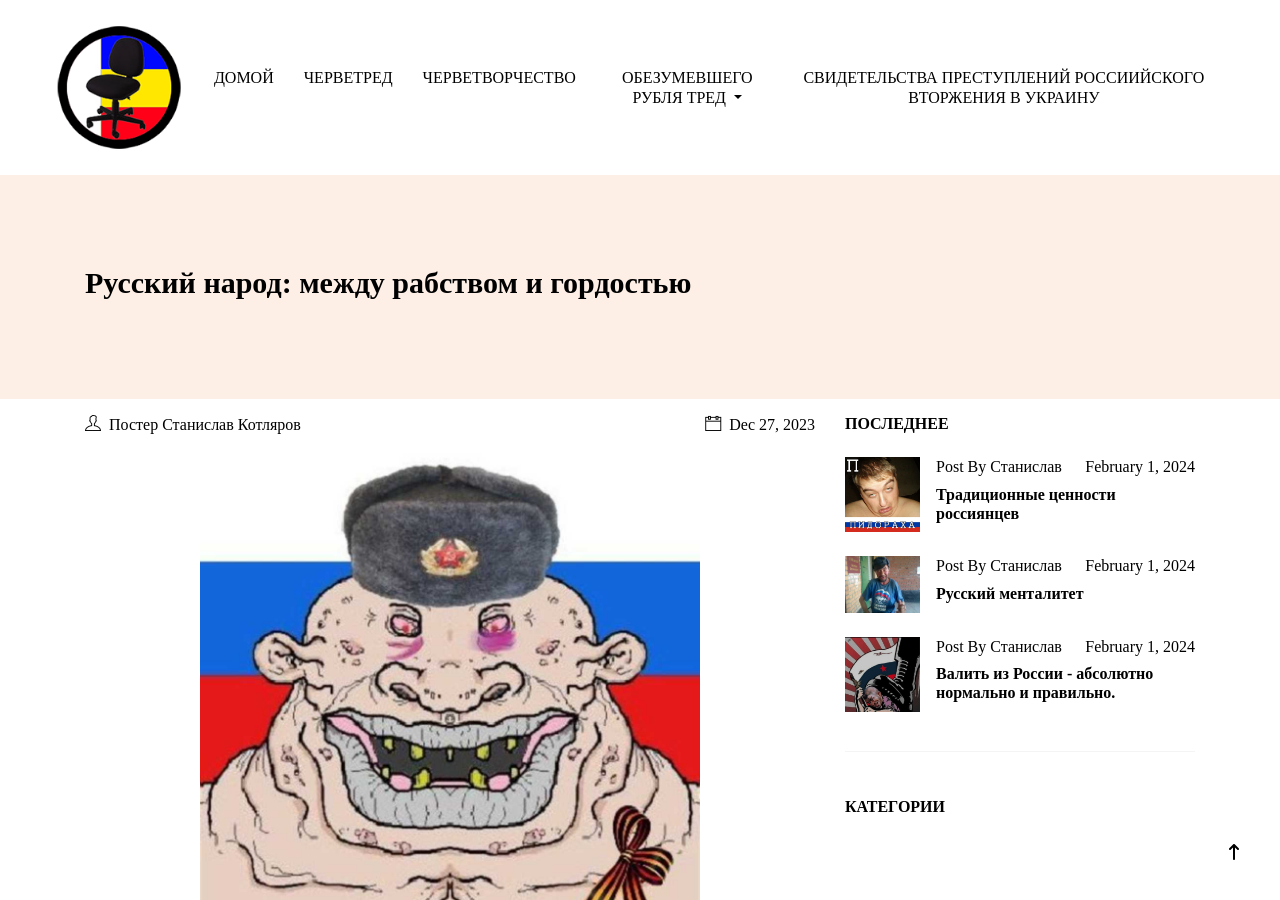
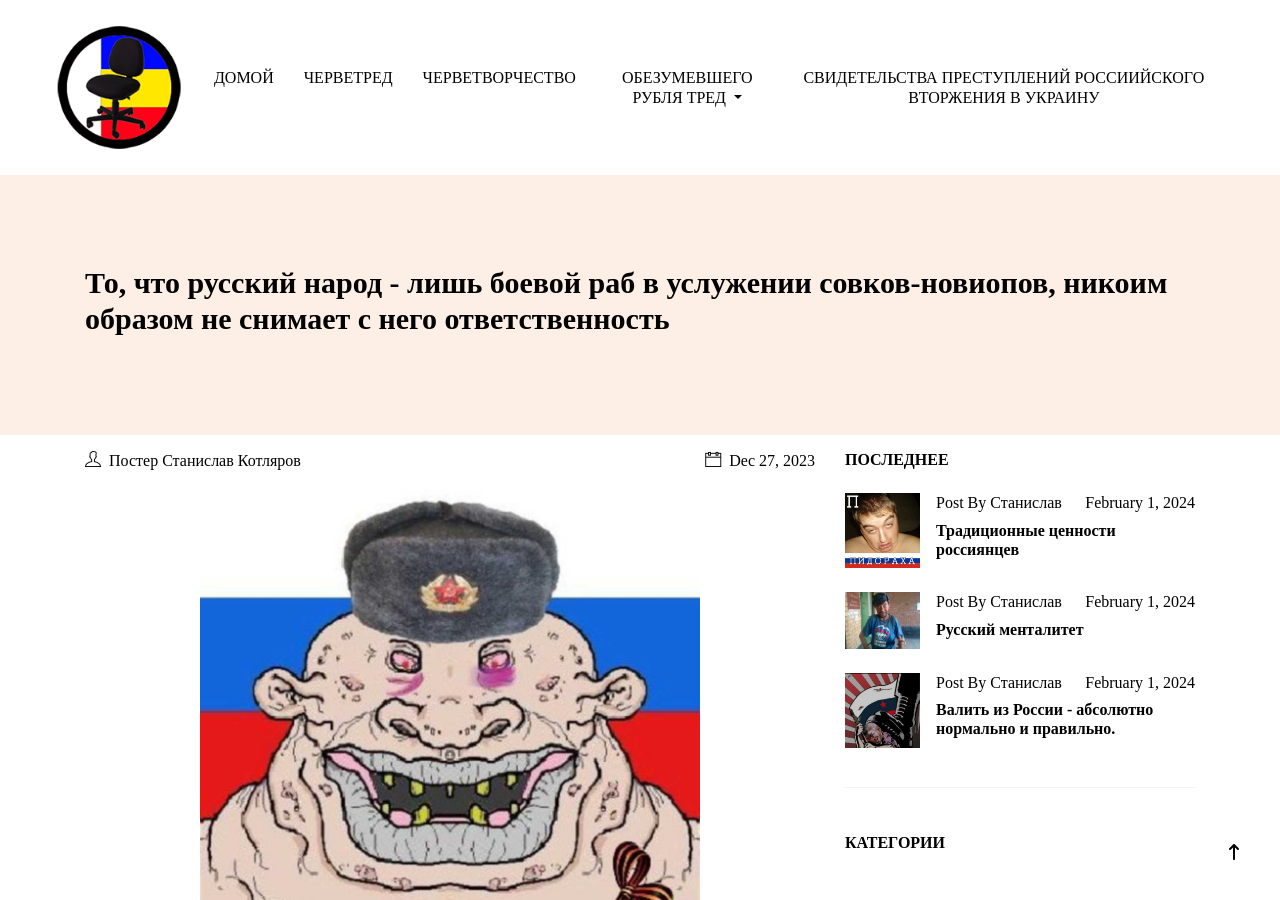
Before and after one commit to chervetred/chervetred.github.io, a Jekyll site: the page built from _posts/2023-12-27-пидорахи-между-рабством-и-гордостью.md, in a window 1280 px wide and 900 px high. Built offline with Jekyll 4.4.1, drawn with Linux system fonts in a browser that asks for light colours; some web fonts are replaced; comment, search, counter and statistics services are not loaded.

Commit message:
Update 2023-12-27-пидорахи-между-рабством-и-гордостью.md

```diff
--- a/_posts/2023-12-27-пидорахи-между-рабством-и-гордостью.md
+++ b/_posts/2023-12-27-пидорахи-между-рабством-и-гордостью.md
@@ -1,6 +1,6 @@
 ---
 layout: post
-title: "Русский народ: между рабством и гордостью"
+title: "То, что русский народ - лишь боевой раб в услужении совков-новиопов, никоим образом не снимает с него ответственность"
 description: "В нашей современной реальности многие наблюдают, как русский народ, кажется, безоговорочно подчиняется современным политическим структурам. Но стоит заметить, что это не лишает их ответственности, так как выбор подчинения является их собственной волей. Русские имеют возможность просто не принимать участие в войнах и конфликтах, но они выбирают пойти на передовую с радостью и гордостью."
 image: "assets/images/Ватник пидорашка.jpg"
 ---
```
